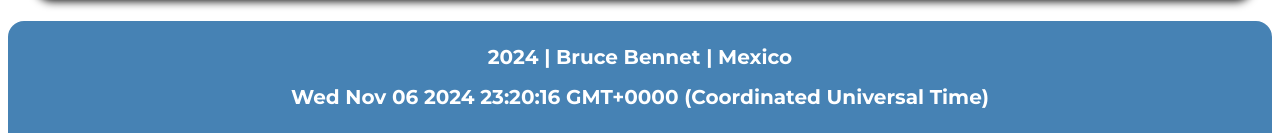
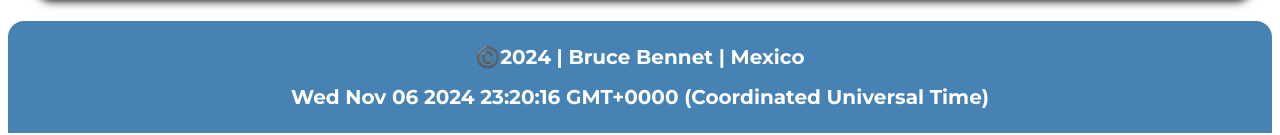
Before and after one commit to BruzzBennet/wdd231, a plain HTML site: page index.html in a window 1280 px wide. Shown: the part 1319-1454 px from the top of the page. Drawn offline with Linux system fonts and the light colour scheme.

Commit message:
copyright

```diff
--- a/index.html
+++ b/index.html
@@ -55,7 +55,7 @@
         </div>
     </main>
     <footer class="bluetitle">
-        <p><span id="currentyear"></span> | Bruce Bennet | Mexico</p>
+        <p>©️<span id="currentyear"></span> | Bruce Bennet | Mexico</p>
         <p><span id="lastModified"></span></p>
     </footer>
 </body>
```
